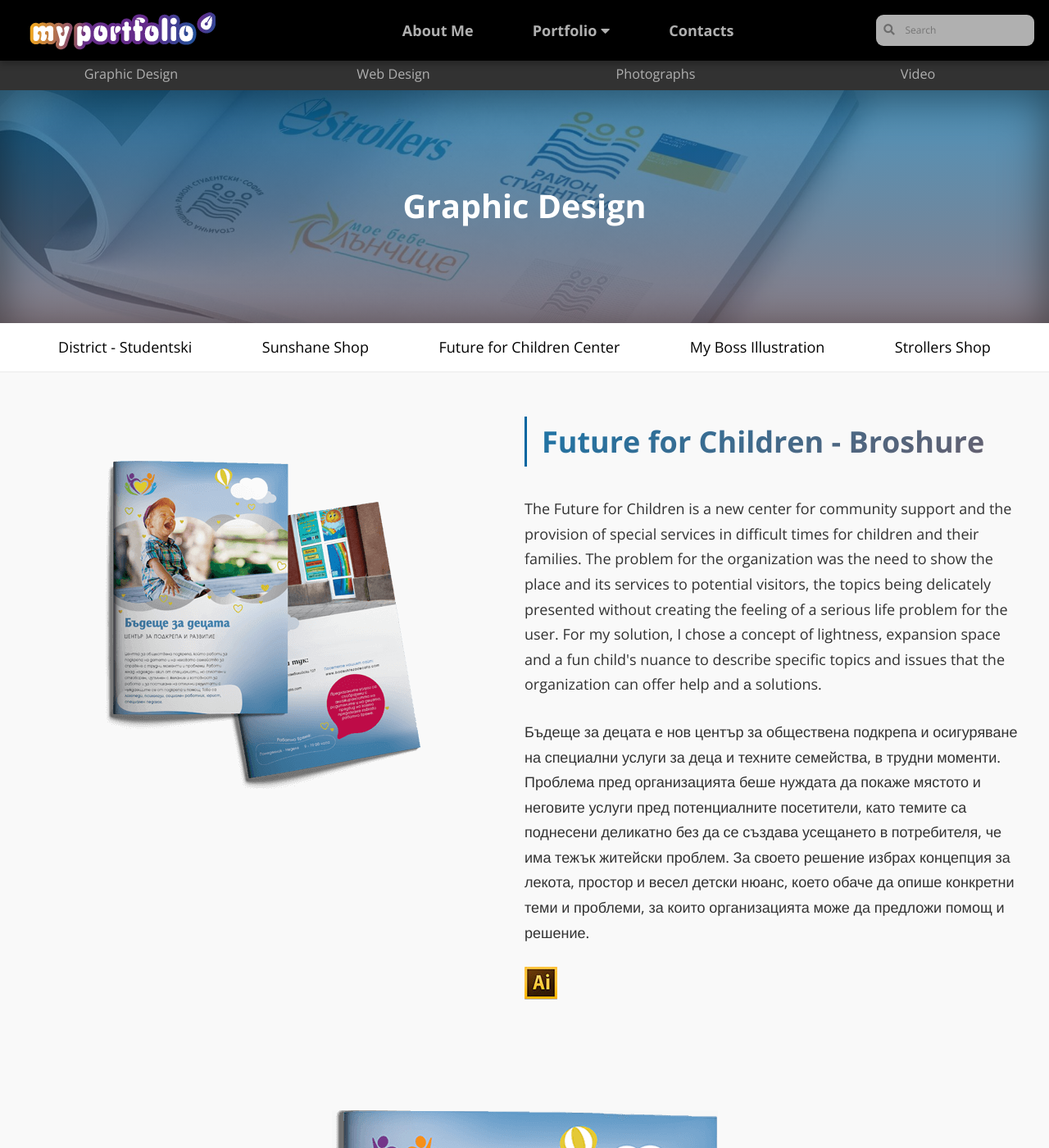
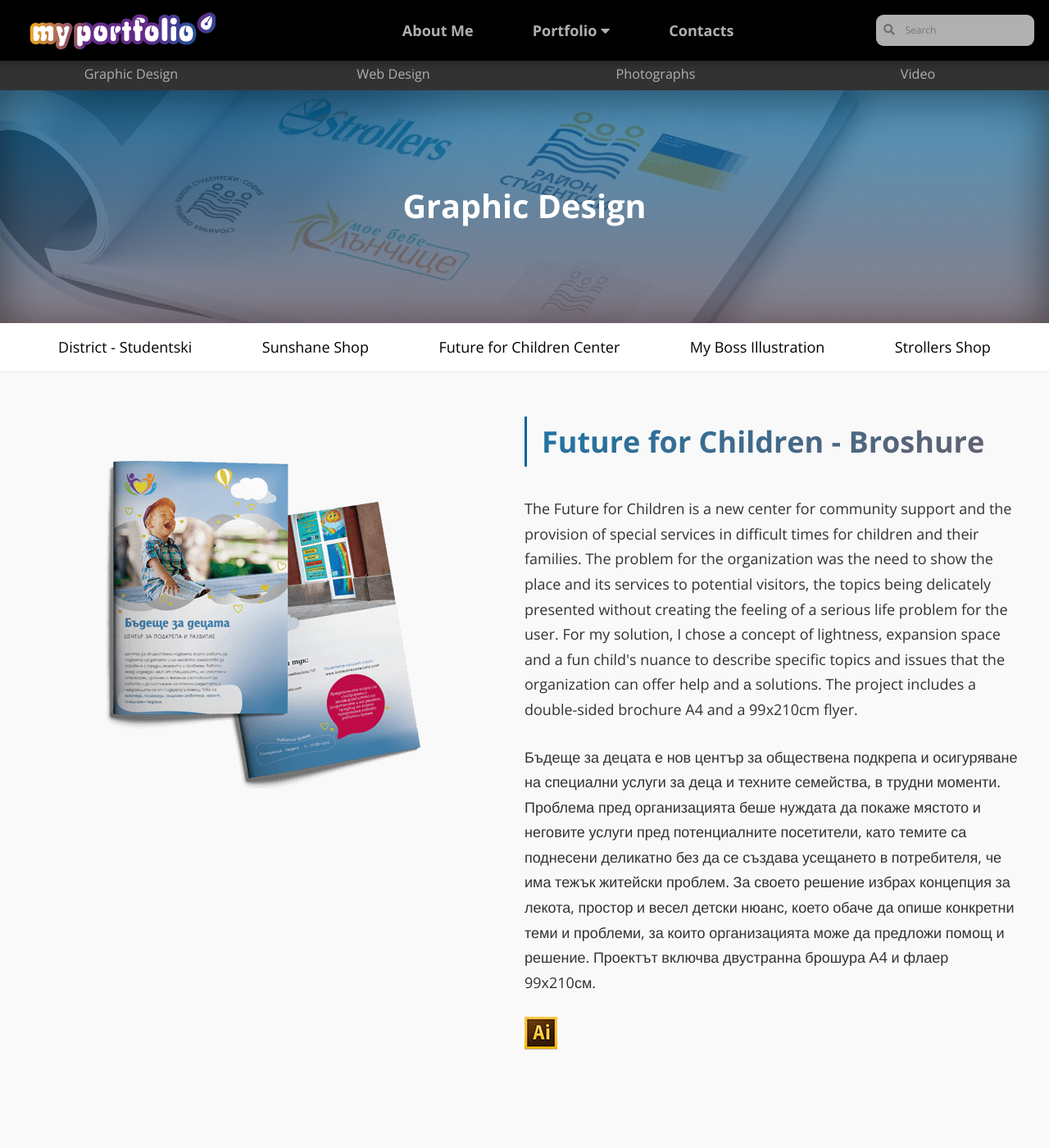
Before and after one commit to LiliyaMilanova/myportfolio, a Jekyll site: the page built from graphic-design-future-for-children-centur.html, in a window 1280 px wide and 1400 px high. Shown: the whole window at 82% size. Built offline with Jekyll 4.4.1, drawn with Linux system fonts in a browser that asks for light colours; nearby versions of some CDN libraries.

Commit message:
Update graphic-design-future-for-children-centur.html

```diff
--- a/graphic-design-future-for-children-centur.html
+++ b/graphic-design-future-for-children-centur.html
@@ -51,8 +51,8 @@ permalink: /portfolio/graphic-design/future-for-children-centur
                 </section>
                 <section class="project-description">
                     <h2 name="top">Future for Children - Broshure</h2>
-                    <p>The Future for Children is a new center for community support and the provision of special services in difficult times for children and their families. The problem for the organization was the need to show the place and its services to potential visitors, the topics being delicately presented without creating the feeling of a serious life problem for the user. For my solution, I chose a concept of lightness, expansion space and a fun child's nuance to describe specific topics and issues that the organization can offer help and а solutions.</p>
-                    <p>Бъдеще за децата е нов център за обществена подкрепа и осигуряване на специални услуги за деца и техните семейства, в трудни моменти. Проблема пред организацията беше нуждата да покаже мястото и неговите услуги пред потенциалните посетители, като темите са поднесени деликатно без да се създава усещането в потребителя, че има тежък житейски проблем. За своето решение избрах концепция за лекота, простор и весел детски нюанс, което обаче да опише конкретни теми и проблеми, за които организацията може да предложи помощ и решение.</p>
+                    <p>The Future for Children is a new center for community support and the provision of special services in difficult times for children and their families. The problem for the organization was the need to show the place and its services to potential visitors, the topics being delicately presented without creating the feeling of a serious life problem for the user. For my solution, I chose a concept of lightness, expansion space and a fun child's nuance to describe specific topics and issues that the organization can offer help and а solutions. The project includes a double-sided brochure A4 and a 99x210cm flyer.</p>
+                    <p>Бъдеще за децата е нов център за обществена подкрепа и осигуряване на специални услуги за деца и техните семейства, в трудни моменти. Проблема пред организацията беше нуждата да покаже мястото и неговите услуги пред потенциалните посетители, като темите са поднесени деликатно без да се създава усещането в потребителя, че има тежък житейски проблем. За своето решение избрах концепция за лекота, простор и весел детски нюанс, което обаче да опише конкретни теми и проблеми, за които организацията може да предложи помощ и решение. Проектът включва двустранна брошура А4 и флаер 99x210см.</p>
                     <span><img src="{{site.baseurl}}images/adobe-illustrator-icon.jpg" alt="illustrator-icon" title="Adobe Illustrator"></span>
                 </section>
             </section>
```
